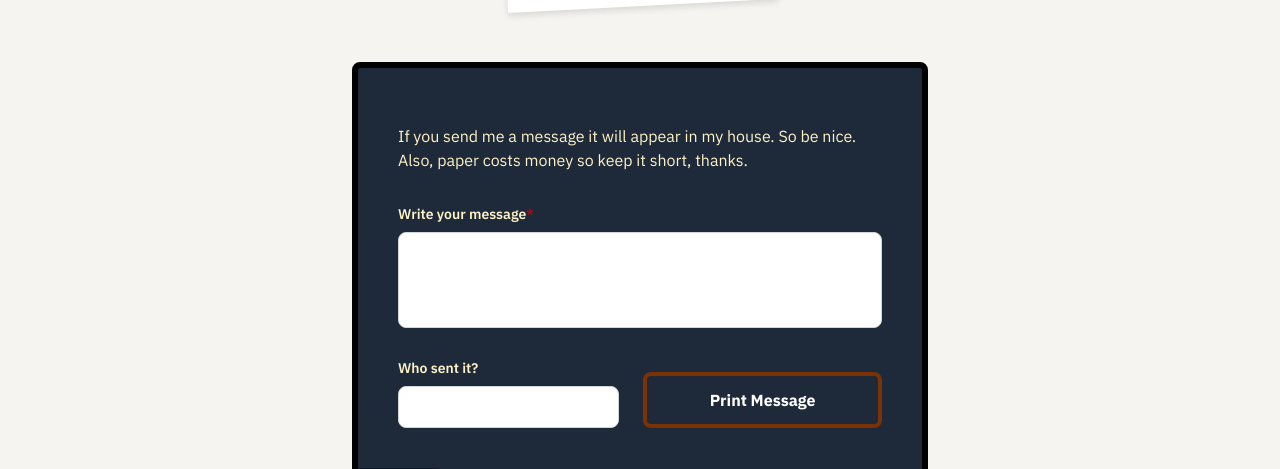
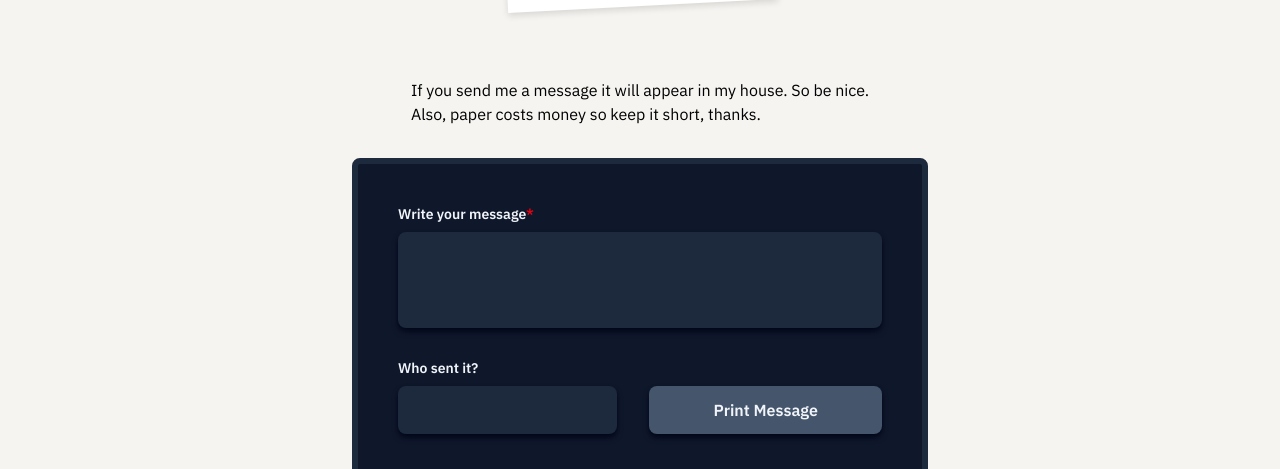
Before and after one commit to Marco-Pagani/paper, a SvelteKit app in the folder frontend/: page / in a window 1280 px wide. Shown: the part 178-647 px from the top of the page. Built offline with nearby package versions, Linux system fonts and the light colour scheme; no server answers; a web font is replaced by a local one.

Commit message:
some restyling

```diff
--- a/frontend/src/routes/+page.svelte
+++ b/frontend/src/routes/+page.svelte
@@ -50,18 +50,18 @@
 		<p class="">A silly “fax machine” just for me</p>
 	</div>
 
+	<p class="pt-4 pb-8">
+		If you send me a message it will appear in my house. So be nice.<br />Also, paper costs money
+		so keep it short, thanks.
+	</p>
 	<form
 		onsubmit={submitMessage}
-		class="w-full max-w-xl rounded-lg border-6 border-black bg-gray-800 p-10 text-amber-100"
+		class="w-full max-w-xl rounded-lg border-6 border-slate-800 bg-slate-900 p-10 text-slate-100 "
 	>
-		<p class="pt-4 pb-8">
-			If you send me a message it will appear in my house. So be nice.<br />Also, paper costs money
-			so keep it short, thanks.
-		</p>
 		<p>{errorMsg}</p>
 		<div class="w-full pb-6">
 			<label
-				class="block pb-2 text-sm font-semibold after:text-red-700 after:content-['*']"
+				class="block pb-2 text-sm font-semibold after:text-red-600 after:content-['*']"
 				for="message-input"
 			>
 				Write your message
@@ -69,24 +69,25 @@
 			<textarea
 				bind:value={messageContent}
 				id="message-input"
-				class="h-24 w-full resize-none rounded-lg border-gray-300 text-black focus:border-amber-800"
-				maxlength="120"
+				class="h-24 w-full resize-none rounded-lg bg-slate-800 border-none shadow-md shadow-slate-950"
+				maxlength="144"
 				required
 			></textarea>
 		</div>
-		<div class="flex flex-col sm:flex-row justify-between gap-6 items-baseline">
+		<div class="flex flex-col sm:flex-row justify-between gap-8 items-baseline">
 			<div class="xs:w-auto w-full self-start">
 				<label class="block pb-2 text-sm font-semibold" for="sender-input"> Who sent it? </label>
 				<input
+				maxlength="12"
 					bind:value={messageSender}
-					class="xs:w-auto w-full rounded-lg border-gray-300 text-black focus:border-amber-800"
+					class="xs:w-auto w-full rounded-lg bg-slate-800 h-12 border-none shadow-md shadow-slate-950"
 					id="sender-input"
 				/>
 			</div>
 
 			<button
 				type="submit"
-				class="xs:w-auto w-full self-end rounded-lg border-amber-900 border-4 p-3 font-bold text-white hover:bg-amber-950"
+				class="xs:w-auto w-full self-end rounded-lg bg-slate-600 text-slate-100 border-0 border-slate-700 hover:bg-slate-800 p-3 font-semibold shadow-md shadow-slate-950"
 			>
 				Print Message
 			</button>
```
